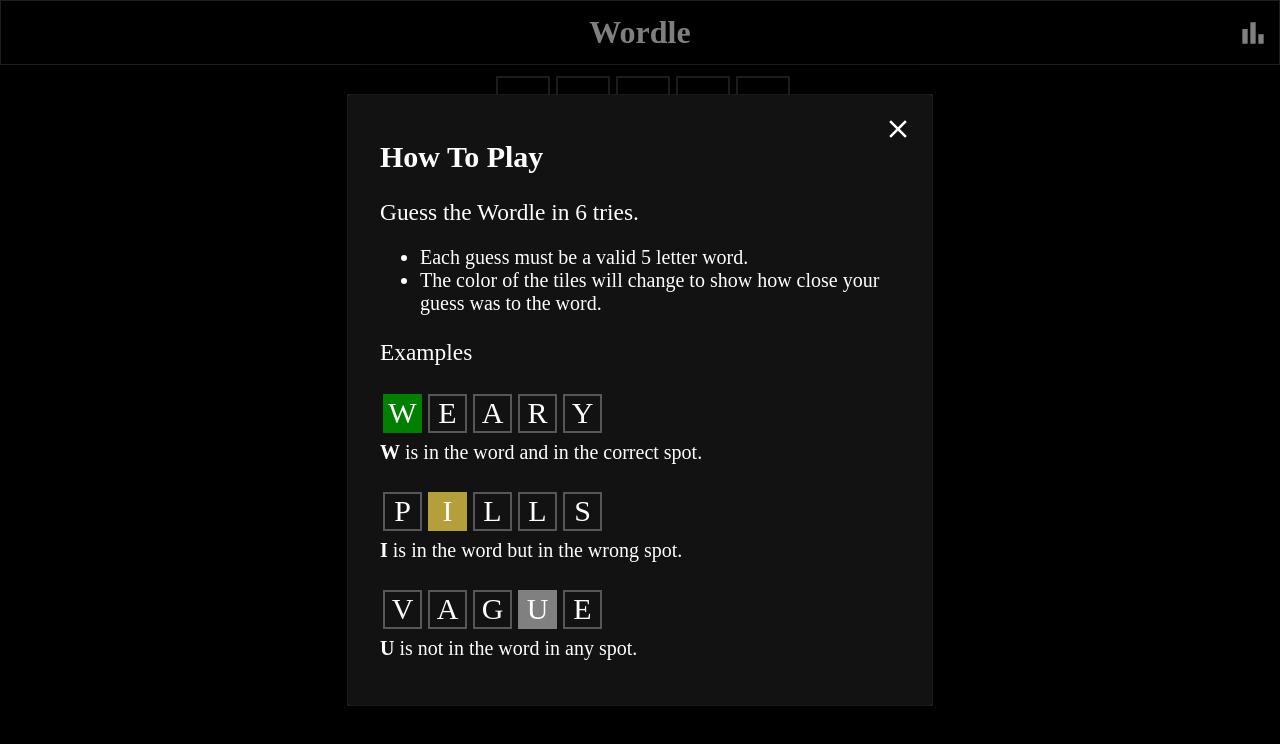
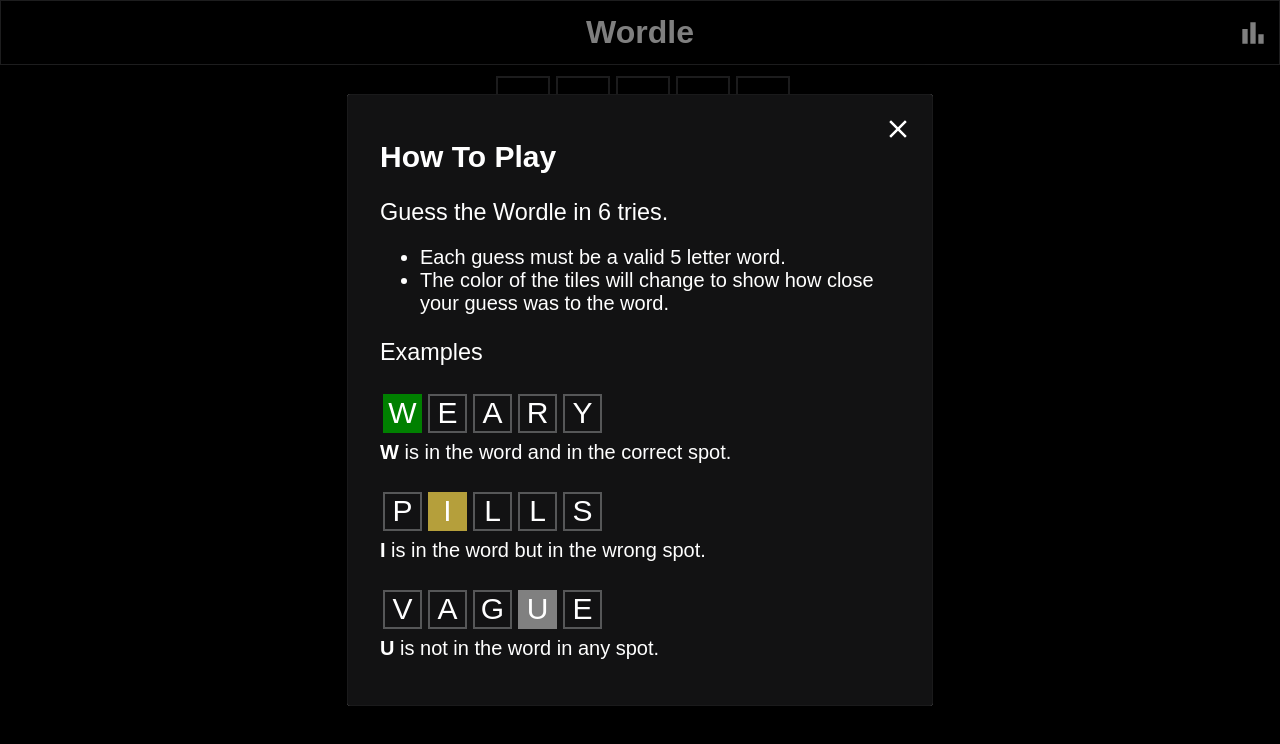
Before and after one commit to tneeraja95/wordle-clone, a React (Vite) app: page / in a window 1280 px wide. Shown: the top 744 px of the page. Built offline with nearby package versions, Linux system fonts and the light colour scheme.

Commit message:
Updating the font-family

```diff
--- a/package.json
+++ b/package.json
@@ -26,6 +26,6 @@
     "eslint-plugin-react": "^7.34.1",
     "eslint-plugin-react-hooks": "^4.6.0",
     "eslint-plugin-react-refresh": "^0.4.6",
-    "vite": "^5.2.0"
+    "vite": "^5.4.19"
   }
 }
--- a/src/App.css
+++ b/src/App.css
@@ -1,5 +1,6 @@
-#root{
+#root {
   background-color: black;
   color: white;
   height: 100vh;
+  font-family: fantasy;
 }
--- a/src/components/HowToPlay.css
+++ b/src/components/HowToPlay.css
@@ -1,10 +1,11 @@
-.howToPlay{
+.howToPlay {
   background-color: rgb(18, 18, 19);
   color: white;
   border: 1px solid rgb(26, 26, 27);
   padding: 20px 32px;
   max-width: 520px;
   font-size: 20px;
+  font-family: fantasy;
 }
 
 .howToPlay h3 {
@@ -12,7 +13,7 @@
   margin-bottom: 10px;
 }
 
-.howToPlay .exampleBorder{
+.howToPlay .exampleBorder {
   margin: 25px 0;
 }
 
@@ -31,7 +32,7 @@
   height: 35px;
   align-content: center;
   text-align: center;
-    border: 2px solid rgb(86, 87, 88)
+  border: 2px solid rgb(86, 87, 88);
 }
 
 .howToPlay .close {
--- a/src/components/Keyboard.css
+++ b/src/components/Keyboard.css
@@ -6,6 +6,7 @@
   flex-direction: column;
   width: 100%;
   max-width: 500px;
+  font-family: "Times New Roman", Times, serif;
 }
 
 .keyboard .qwerty {
@@ -15,5 +16,5 @@
 }
 
 .keyboard .spacer {
-    flex: .5;
+  flex: 0.5;
 }
--- a/src/components/WordGame.css
+++ b/src/components/WordGame.css
@@ -5,6 +5,7 @@
   flex-direction: column;
   margin: 5px;
   height: 100%;
+  font-family: "Times New Roman", Times, serif;
 }
 
 .wordGame .gameArray {
@@ -29,12 +30,12 @@
   font-size: 2rem;
   line-height: 1;
   font-weight: bold;
-    border: 2px solid #3A3A3C;
+  border: 2px solid #3a3a3c;
   text-align: center;
   transition: transform 0.6s;
   transform-style: preserve-3d;
   flex: 1;
-    aspect-ratio : 1 / 1;
+  aspect-ratio: 1 / 1;
 }
 
 .wordGame .popup {
```
Also changed, not shown: 1 other file (tests, documents, lock files or other folders). Lines whose indentation alone changed are shown as unchanged.
